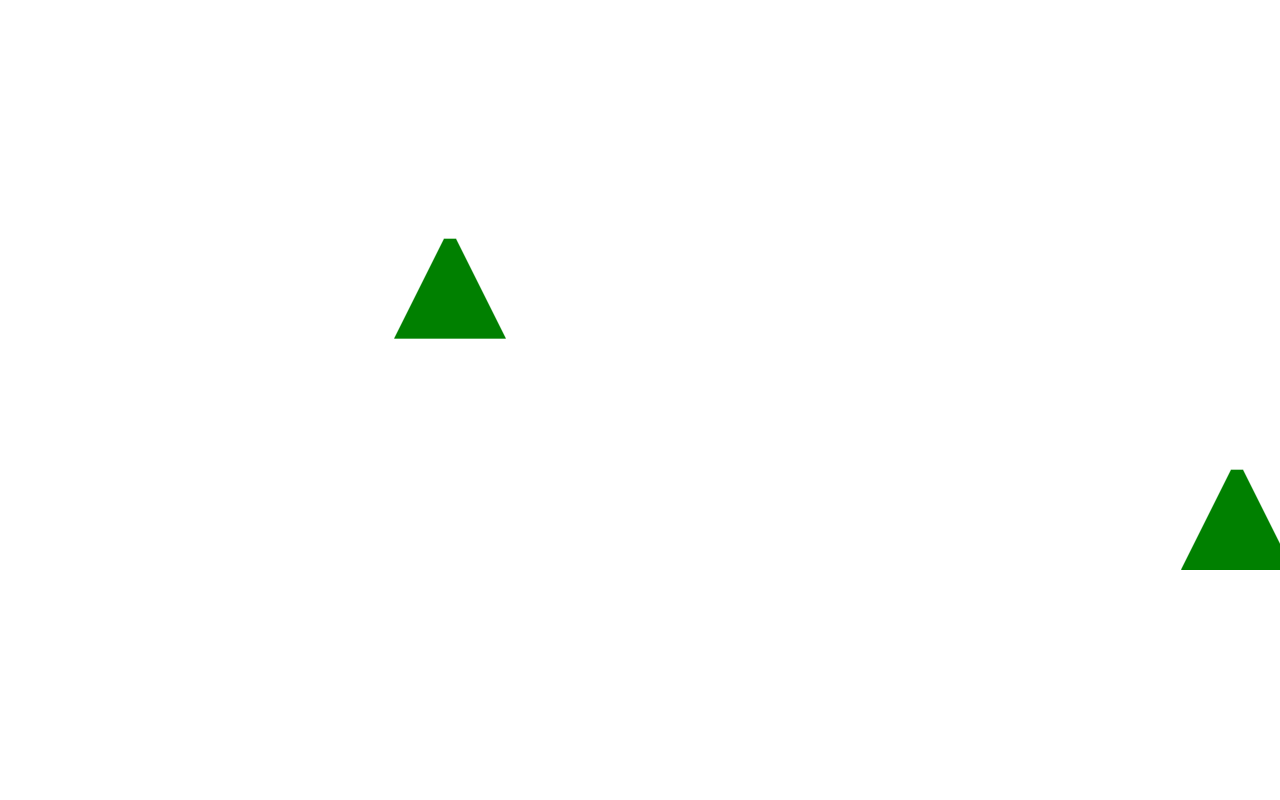
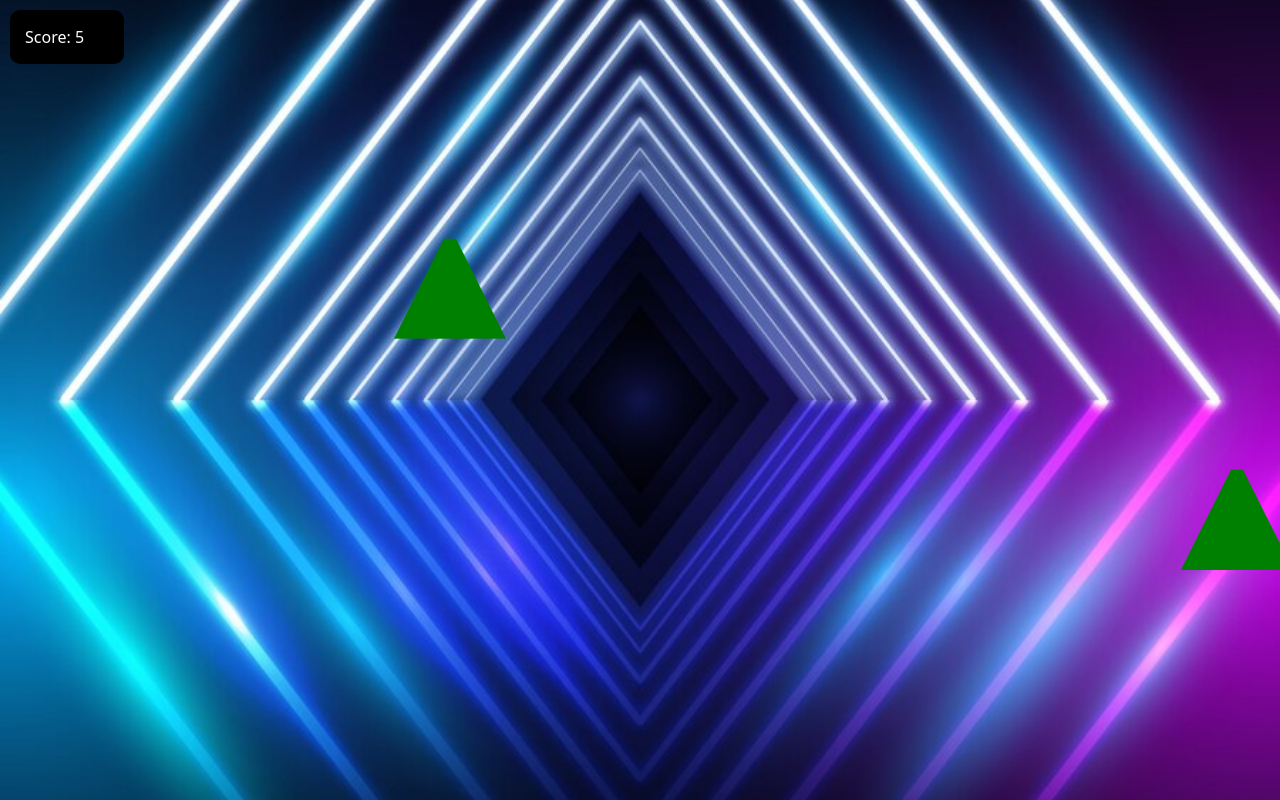
Before and after one commit to adekunleaishat1/Game, a plain HTML site: page index.html in a window 1280 px wide. Both pictures are taken after a click on the button 742 px from the left and 658 px from the top of the page. Drawn offline with nearby package versions, Linux system fonts and the light colour scheme.

Commit message:
first commit

```diff
--- a/index.html
+++ b/index.html
@@ -10,9 +10,13 @@
 
 
         .big-cont{
-            /* position: relative; */
+            width: 100%;
+            position: relative;
+            background-image: url('./neon-lights-background-concept_23-2148451908.jpg');
+            background-position: center;
+            background-size: cover;
             /* overflow: hidden; */
-            /* height: 100vh; */
+            height: 100vh;
 
         }
         .triangle-class{
@@ -26,7 +30,18 @@
             position: fixed;
             top: 10px;
             left: 10px;
-            animation: movedown 2s linear infinite;
+            animation: movedown 1s linear infinite;
+        }
+        #score-display{
+            position:fixed;
+            top: 10px;
+            left: 10px;
+            color: white;
+             background-color: black;
+             /* width:100px ;
+             height: 50px; */
+             padding: 15px 40px 15px 15px;
+             border-radius: 10px;
         }
         /* .triangle-class:nth-child(1){
             background-color: transparent;
@@ -128,6 +143,16 @@
         .dis{
             display: none;
         }
+        .score-display {
+            position: absolute;
+            color: red;
+            font-size: 20px;
+            font-weight: bold;
+            animation: floatUp 1s ease-out forwards;
+        }
+        .splash-effect {
+         animation: splash 0.5s forwards;
+         }
 
         @keyframes movedown{
            0%{
@@ -137,23 +162,45 @@
             transform: translateY(100vh);
            }
         }
-
+        @keyframes floatUp {
+            0% {
+                opacity: 1;
+                transform: translateY(0);
+            }
+            100% {
+                opacity: 0;
+                transform: translateY(-50px);
+            }
+        }
+        @keyframes splash {
+           0% {
+                 transform: scale(1);
+                    opacity: 1;
+            }
+            100% {
+                transform: scale(0);
+                opacity: 0;
+            }
+        }
     </style>
 </head>
 <body>
     <div class="big-cont">
         <div id="cont"></div>
 
-
+        <div id="score-display">Score: <span id="score-value">0</span></div>
     </div>
 
 </body>
 </html>
 <script>
+      let score = 0
     class Triangle {
-        constructor (id, sty){
+        constructor (id, sty, scoresty){
             this.id = id
             this.sty = sty
+            this.scoresty = scoresty
+            this.isgenerating = true
         }
          generatestyling(){
             const colorarray = ["red", "blue", "gold","green","blueviolet","plum", "yellowgreen"]
@@ -161,7 +208,7 @@
             const height = Math.floor(Math.random() * window.innerHeight ).toString() + 'px'
             const width = Math.floor(Math.random() * window.innerWidth ).toString() + 'px'
             const duration = Math.floor(Math.random() * 10 + 2).toString() + 's'
-             console.log(duration);
+
 
             return {
                 color,
@@ -169,41 +216,55 @@
                 left:width,
                 duration
             }
-
          }
         display(){
             const container = document.getElementById(this.id);
-            setInterval(() => {
-                for (let i = 0; i < 7; i++) {
+            setTimeout(() => {
+                this.isgenerating = false
+               console.log("stop generating");
+
+            }, 30000);
+
+            const generateInterval = setInterval(() => {
+             if (!this.isgenerating) {
+               clearInterval(generateInterval);
+               return;
+              }
+
+            for (let i = 0; i < 7; i++) {
             const triangleDiv = document.createElement('button');
             const {color, left, top, duration} = this.generatestyling()
-              console.log(color);
 
             triangleDiv.className = this.sty;
             triangleDiv.style.borderBottomColor = color
             triangleDiv.style.left = left
             triangleDiv.style.top = top
             triangleDiv.style.animationDuration = duration
+
             container.appendChild(triangleDiv);
+
+            triangleDiv.addEventListener("click",(e)=>{
+                score += 5
+                document.getElementById('score-value').innerText = score;
+                const scoreElement = document.createElement("h1");
+                scoreElement.className = this.scoresty;
+                scoreElement.innerText = "+5";
+
+                triangleDiv.appendChild(scoreElement);
+                triangleDiv.classList.add("splash-effect");
+                      setTimeout(() => {
+                        triangleDiv.remove()
+                      }, 1000);
+
+            })
           }
             }, 5000);
 
-         let score = 0
-        document.querySelectorAll(`#${this.id} button`).forEach((el)=>{
-            el.addEventListener("click",(e)=>{
-              console.log(score += 5);
-              console.log(el);
-
-              el.classList = "dis"
-
-
-            })
-        })
 
         }
     }
 
-    new Triangle('cont','triangle-class').display()
+    new Triangle('cont','triangle-class',"score-display").display()
 
 
 </script>
```
Also changed, not shown: neon-lights-background-concept_23-2148451908.jpg (added).
